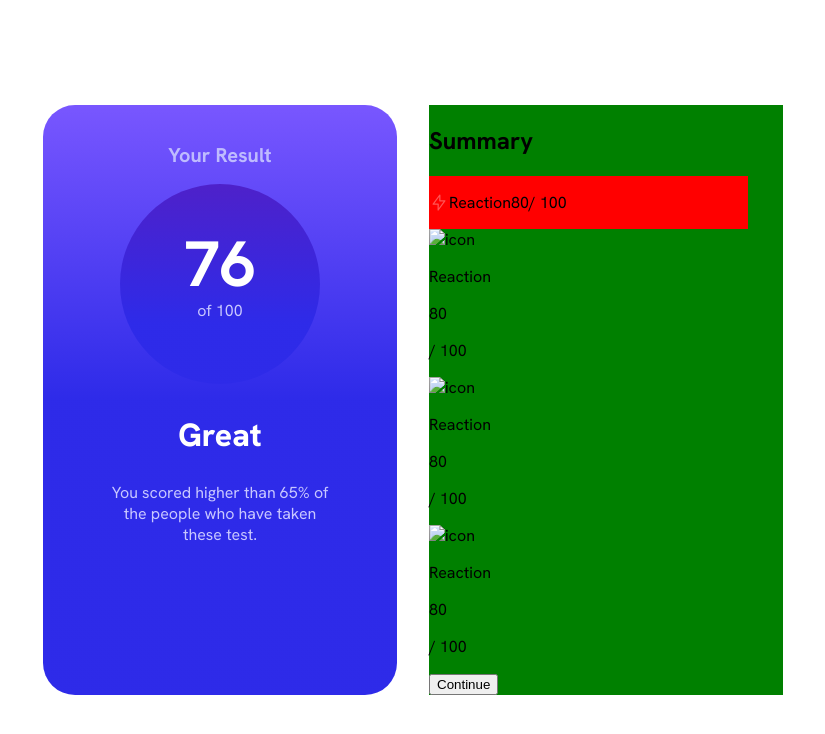
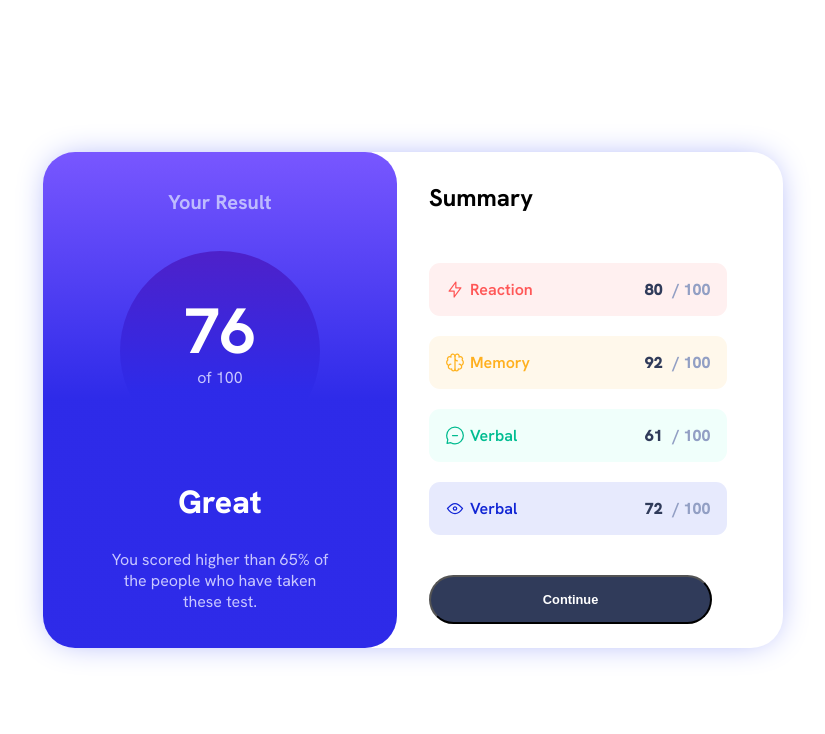
Before and after one commit to victor-Casta/componentsUI, a plain HTML site: page 00-Cards/results-summary-component-main/index.html in a window 1280 px wide. Shown: the whole page, without its empty margins (227-1052 px from the left). Drawn offline with Linux system fonts and the light colour scheme.

Commit message:
card design

```diff
--- a/00-Cards/results-summary-component-main/index.html
+++ b/00-Cards/results-summary-component-main/index.html
@@ -26,28 +26,44 @@
     <section class="content-right">
       <h2>Summary</h2>
       <div class="item__reaction">
-        <img src="./src/assets/images/icon-reaction.svg" alt="icon">
-        <p>Reaction</p>
-        <p>80</p>
-        <p>/ 100</p>
+        <div>
+          <img src="./src/assets/images/icon-reaction.svg" alt="icon">
+          <p class="title__item">Reaction</p>
+        </div>
+        <div>
+          <p class="score__item">80<p/>
+          <p class="total-score__item">/ 100</p>
+        </div>
       </div>
-      <div class="item__summary">
-        <img src="" alt="icon">
-        <p>Reaction</p>
-        <p>80</p>
-        <p>/ 100</p>
+      <div class="item__memory">
+        <div>
+          <img src="./src/assets/images/icon-memory.svg" alt="icon">
+          <p class="title__item">Memory</p>
+        </div>
+        <div>
+          <p class="score__item">92<p/>
+          <p class="total-score__item">/ 100</p>
+        </div>
       </div>
-      <div class="item__summary">
-        <img src="" alt="icon">
-        <p>Reaction</p>
-        <p>80</p>
-        <p>/ 100</p>
+      <div class="item__verbal">
+        <div>
+          <img src="./src/assets/images/icon-verbal.svg" alt="icon">
+          <p class="title__item">Verbal</p>
+        </div>
+        <div>
+          <p class="score__item">61<p/>
+          <p class="total-score__item">/ 100</p>
+        </div>
       </div>
-      <div class="item__summary">
-        <img src="" alt="icon">
-        <p>Reaction</p>
-        <p>80</p>
-        <p>/ 100</p>
+      <div class="item__visual">
+        <div>
+          <img src="./src/assets/images/icon-visual.svg" alt="icon">
+          <p class="title__item">Verbal</p>
+        </div>
+        <div>
+          <p class="score__item">72<p/>
+          <p class="total-score__item">/ 100</p>
+        </div>
       </div>
       <button>Continue</button>
     </section>
--- a/00-Cards/results-summary-component-main/src/sass/_mixins.sass
+++ b/00-Cards/results-summary-component-main/src/sass/_mixins.sass
@@ -1,4 +1,20 @@
-@mixin summary__items($background: red)
-  width: 90%
+@mixin summary__items($background: red, $color: black)
+  width: 75%
+  padding: 0 1rem
   display: flex
-  background-color: red
+  justify-content: space-between
+  background-color: $background
+  border-radius: 0.7rem
+  div
+    display: flex
+    gap: 5px
+    .title__item
+      color: $color
+      font-weight: 600
+    .score__item
+      color: hsl(224, 30%, 27%)
+      font-weight: 900
+      padding: 0
+    .total-score__item
+      color: hsl(224, 30%, 67%)
+      font-weight: 800
--- a/00-Cards/results-summary-component-main/src/sass/styles.sass
+++ b/00-Cards/results-summary-component-main/src/sass/styles.sass
@@ -30,6 +30,8 @@ body
     grid-template-columns: repeat(2, 1fr)
     gap: 2rem
     background-color: $neutral-white
+    box-shadow: 0px 0px 34px -10px hsl(234, 85%, 75%)
+    border-radius: 2rem
     .content-left
       padding: 20px
       display: flex
@@ -40,6 +42,7 @@ body
       h2
         color: $neutral-light-lavender
         font-size: 20px
+        padding: 0 0 20px 0
         opacity: 0.9
       .result
         width: 200px
@@ -73,9 +76,30 @@ body
         color: $neutral-light-lavender
         font-size: $size-paragraphs
     .content-right
-      background-color: green
+      h2
+        padding: 10px 0 30px 0
       .item__reaction
-        @include summary__items()
+        @include summary__items($background: hsl(0, 100%, 97%), $color: $primary-light-red)
+        margin: 0 0 20px 0
+      .item__memory
+        @include summary__items($background: hsl(39, 100%, 96%), $color: $primary-orange-yellow)
+        margin: 0 0 20px 0
+      .item__verbal
+        @include summary__items($background: hsl(166, 100%, 97%), $color: $primary-green-teal)
+        margin: 0 0 20px 0
+      .item__visual
+        @include summary__items($background: hsl(234, 85%, 95%), $color: $primary-cobalt-blue)
+        margin: 0 0 40px 0
+      button
+        width: 80%
+        padding: 15px 0
+        border-radius: 2rem
+        background-color: $neutral-dark-gray-blue
+        color: $neutral-white
+        font-weight: 600
+        font-size: 0.8rem
+
+
 
 
   @media (max-width: 600px)
```
Also changed, not shown: 00-Cards/results-summary-component-main/src/css/styles.css, 1 other file.
